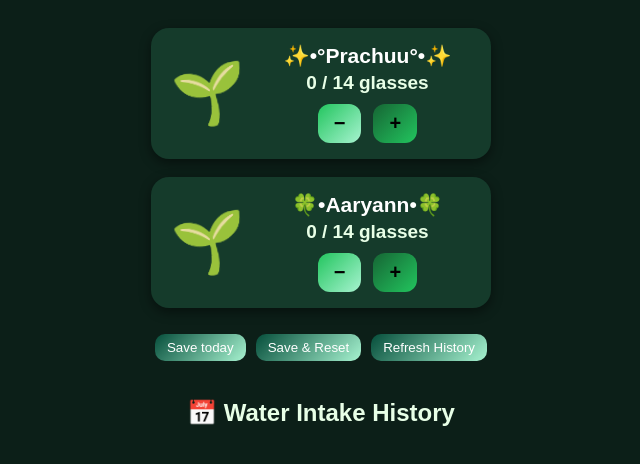
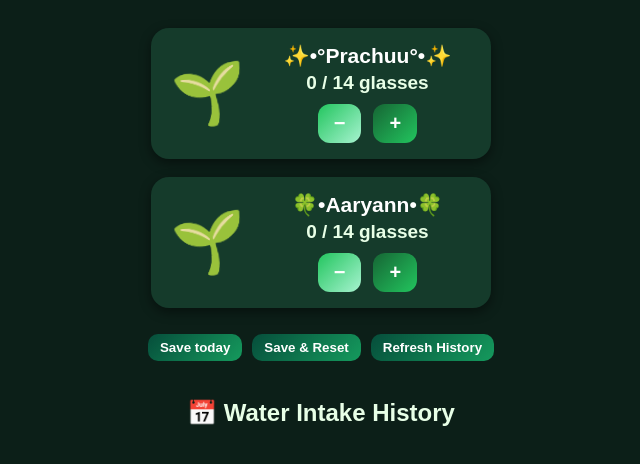
Before and after one commit to Prachi-2886/water-tracker-widget, a plain HTML site: page index.html in a window 1280 px wide. Shown: the whole page, without its empty margins (319-959 px from the left). Drawn offline with Linux system fonts and the light colour scheme; no server answers.

Commit message:
Update button colors and gradient in style.css

```diff
--- a/style.css
+++ b/style.css
@@ -71,7 +71,7 @@ body {
   border-radius: 12px;
   cursor: pointer;
   font-weight: 700;
-  color: #000;
+  color: #fff;
   transition: transform 0.2s, box-shadow 0.2s;
 }
 
@@ -127,13 +127,14 @@ body {
 }
 
 .helper-btn {
-  background: linear-gradient(135deg, #064e3b, #a7f3d0); /* dark green → faded mint */
+  background: linear-gradient(135deg, #064e3b, #159a5d); /* dark green → faded mint */
   color: white;
   border: none;
   padding: 6px 12px;
   border-radius: 10px;
   cursor: pointer;
   transition: transform 0.2s, box-shadow 0.2s;
+  font-weight: 700;
 }
 
 .helper-btn:hover {
```
